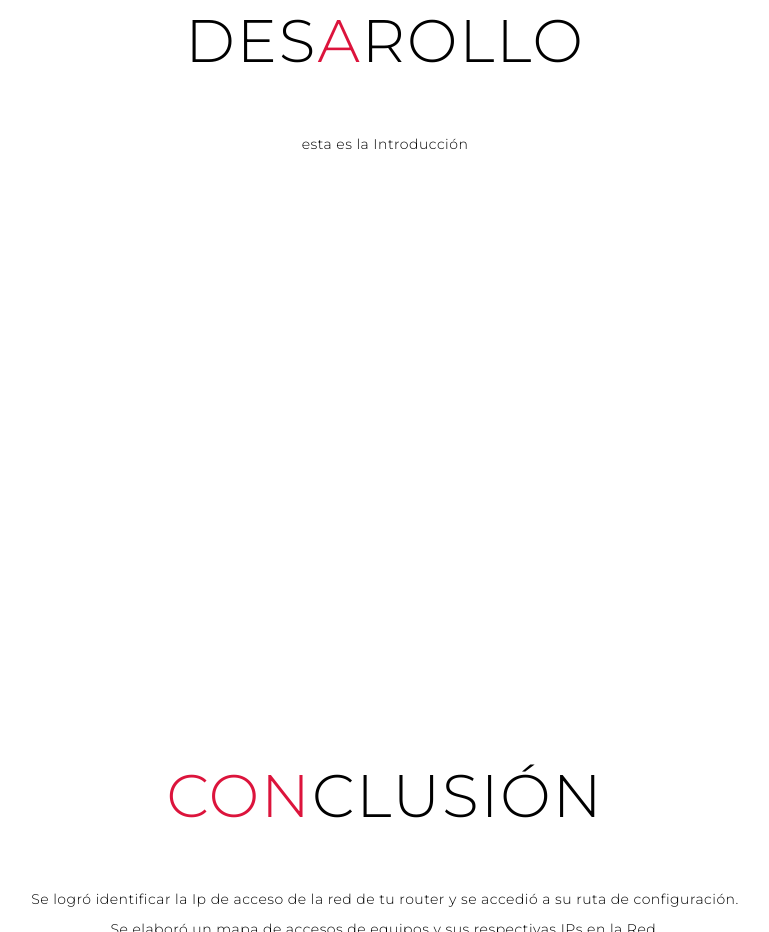
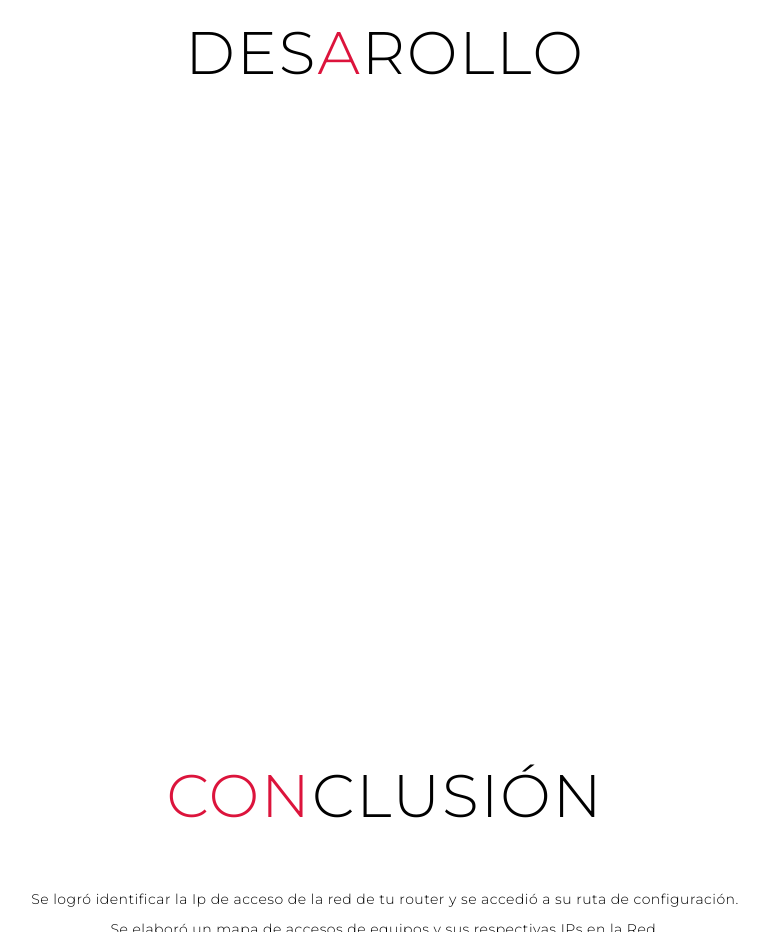
Before and after one commit to stephano1111/pagina_redes, a plain HTML site: page practica1.html in a window 1280 px wide. Shown: the part 3520-4452 px from the top of the page, without its empty margins (255-1024 px from the left). Drawn offline with Linux system fonts and the light colour scheme.

Commit message:
adding practice 1

```diff
--- a/practica1.html
+++ b/practica1.html
@@ -79,7 +79,7 @@
       <div class="projects-header">
         <h1 class="section-title">Des<span>a</span>rollo</h1>
       </div>
-      <p>esta es la Introducción</p>
+      <p></p>
     </div>
     <div class="projects container" id="conc">
       <div class="projects-header">
```
